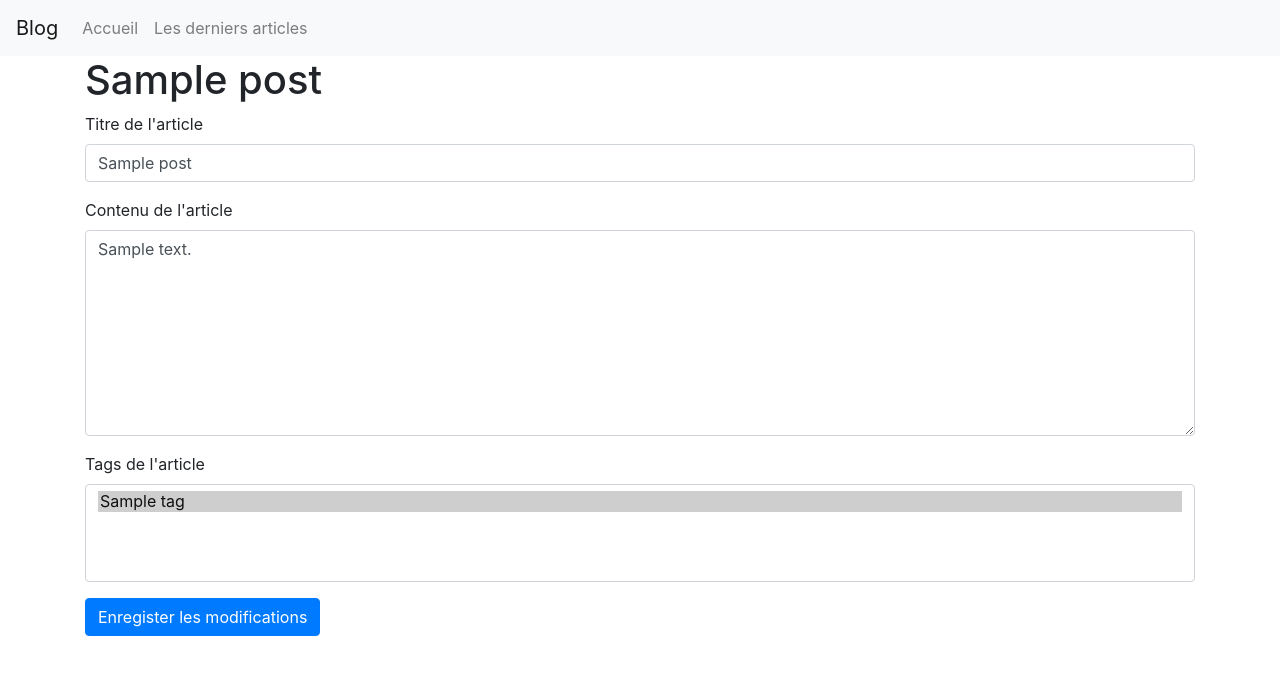
After one commit to gnut06300/myApp, a PHP site: template views/admin/post/form.php in a window 1280 px wide. The commit adds this page. Shown: the top 675 px of the page. Run offline with PHP 8.4, Linux system fonts and the light colour scheme; the template is opened without the code that fills it: most values are stand-ins (such as "Sample title", 1, 10 or a date in 2020); some libraries are stand-ins or nearby versions.

Commit message:
Create an article

```diff
--- a/public/index.php
+++ b/public/index.php
@@ -22,6 +22,8 @@ $router->get('/posts/:id', 'App\Controllers\BlogController@show');
 $router->get('/tags/:id', 'App\Controllers\BlogController@tag');
 
 $router->get('/admin/posts', 'App\Controllers\Admin\PostController@index');
+$router->get('/admin/posts/create', 'App\Controllers\Admin\PostController@create');
+$router->post('/admin/posts/create', 'App\Controllers\Admin\PostController@createPost');
 $router->post('/admin/posts/delete/:id', 'App\Controllers\Admin\PostController@destroy');
 $router->get('/admin/posts/edit/:id', 'App\Controllers\Admin\PostController@edit');
 $router->post('/admin/posts/edit/:id', 'App\Controllers\Admin\PostController@update');
--- /dev/null
+++ b/views/admin/post/form.php
@@ -0,0 +1,30 @@
+<?php isset($params['post']) ? $titlePage = 'Formulaire de modification' : $titlePage = 'Création d\'un article'; ?>
+<h1><?= $params['post']->title ?? 'Créer un nouvel article' ?></h1>
+
+<form action="<?= isset($params['post']) ? REPERT . "/admin/posts/edit/{$params['post']->id}" : REPERT . "/admin/posts/create" ?>" method="post">
+    <div class="form-group">
+        <label for="title">Titre de l'article</label>
+        <input type="text" class="form-control" name="title" id="title" value="<?= $params['post']->title ?? '' ?>">
+    </div>
+    <div class="form-group">
+        <label for="content">Contenu de l'article</label>
+        <textarea name="content" id="content" rows="8" class="form-control"><?= $params['post']->content ?? '' ?></textarea>
+    </div>
+    <div class="form-group">
+        <label for="tags">Tags de l'article</label>
+        <select multiple class="form-control" id="tags" name="tags[]">
+
+            <?php foreach ($params['tags'] as $tag) : ?>
+                <option value="<?= $tag->id ?>"
+                <?php if(isset($params['post'])) : ?>
+                <?php foreach ($params['post']->getTags() as $postTags) {
+                    echo ($tag->id === $postTags->id) ? 'selected' : '';
+                }
+                ?>
+                <?php endif ?>
+                ><?= $tag->name ?></option>
+            <?php endforeach ?>
+        </select>
+    </div>
+    <button type="submit" class="btn btn-primary"><?= isset($params['post']) ? 'Enregister les modifications' : 'Enregistrer mon article' ?></button>
+</form>
--- a/views/admin/post/index.php
+++ b/views/admin/post/index.php
@@ -1,5 +1,7 @@
 <?php $titlePage = 'Administration des Articles'; ?>
 <h1>Administration des Articles</h1>
+
+<a href="<?= REPERT ?>/admin/posts/create" class="btn btn-success my-3">Créer un nouvel article</a>
 
 <table class="table">
     <thead>
```
Also changed, not shown: app/Controllers/Admin/PostController.php (+23 -1 lines), app/Models/Model.php (+22 -1 lines), app/Models/Post.php (+15 -0 lines), views/admin/post/edit.php (deleted, +0 -27 lines).
